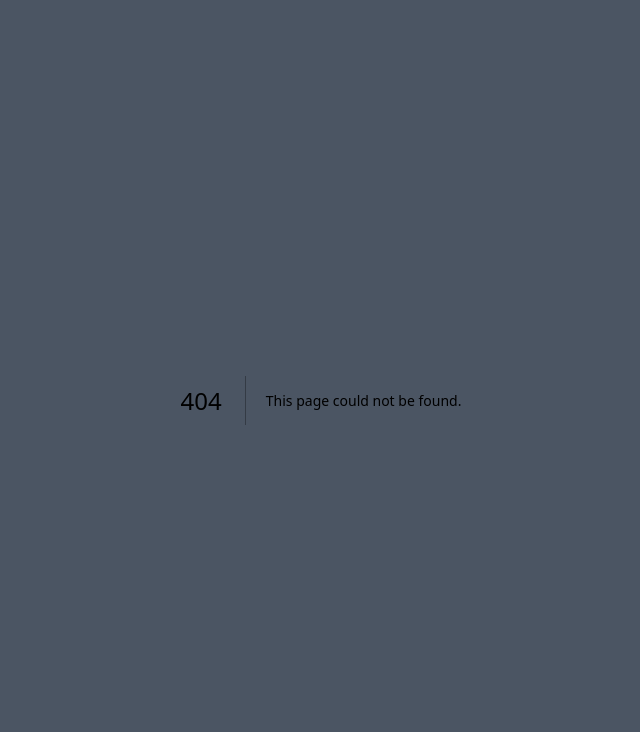
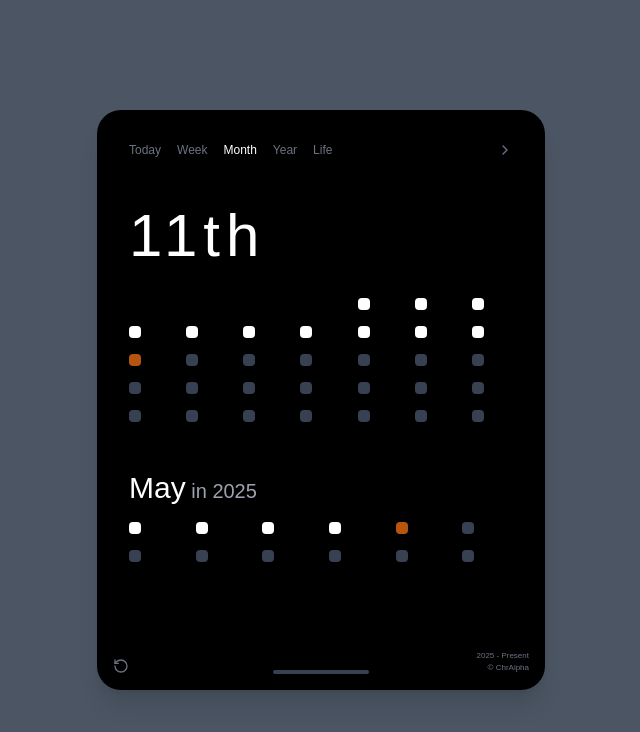
Before and after one commit to ChrAlpha/LifeLog-widget, a Next.js app: page /month in a window 1280 px wide. Before the commit this address had no page. Shown: the top 732 px of the page, without its empty margins (319-959 px from the left). Built offline with nearby package versions, Linux system fonts and the light colour scheme.

Commit message:
feat: MonthPage

```diff
--- /dev/null
+++ b/src/app/month/page.tsx
@@ -0,0 +1,172 @@
+"use client";
+
+import { useState, useEffect } from "react";
+import TimeDisplayContainer from "@/components/ui/TimeDisplayContainer"; // Import the container
+
+// Helper function to get the month name
+const getMonthName = (monthIndex: number): string => {
+    const months = ["January", "February", "March", "April", "May", "June", "July", "August", "September", "October", "November", "December"];
+    return months[monthIndex];
+};
+
+// Helper function to get the number of days in a month
+const getDaysInMonth = (year: number, month: number): number => {
+    return new Date(year, month + 1, 0).getDate();
+};
+
+// Helper function to get the starting day of the week for a month (0 for Sunday, 1 for Monday, etc.)
+const getFirstDayOfMonth = (year: number, month: number): number => {
+    return new Date(year, month, 1).getDay();
+};
+
+export default function MonthPage() {
+    const [selectedTab, setSelectedTab] = useState("Month"); // Set initial tab
+    const tabs = ["Today", "Week", "Month", "Year", "Life"]; // Define tabs
+    const [currentDayOfMonth, setCurrentDayOfMonth] = useState(0);
+    const [currentMonth, setCurrentMonth] = useState(0); // 0-indexed
+    const [currentYear, setCurrentYear] = useState(new Date().getFullYear());
+    const [daysInMonthGridData, setDaysInMonthGridData] = useState<number[]>([]);
+    const [monthsInYearGridData, setMonthsInYearGridData] = useState<number[]>([]);
+    const [totalDaysInCurrentMonth, setTotalDaysInCurrentMonth] = useState(0);
+    const [firstDayIndex, setFirstDayIndex] = useState(0); // Starting day of the week for the month
+
+    const totalMonths = 12;
+
+    useEffect(() => {
+        const updateMonthView = () => {
+            const now = new Date();
+            const dayOfMonth = now.getDate();
+            const monthOfYear = now.getMonth(); // 0-indexed
+            const year = now.getFullYear();
+            const daysInThisMonth = getDaysInMonth(year, monthOfYear);
+            const firstDay = getFirstDayOfMonth(year, monthOfYear);
+
+            setCurrentDayOfMonth(dayOfMonth);
+            setCurrentMonth(monthOfYear);
+            setCurrentYear(year);
+            setTotalDaysInCurrentMonth(daysInThisMonth);
+            setFirstDayIndex(firstDay);
+
+            // Grid data for days in the month
+            const newDaysGridData: number[] = Array(daysInThisMonth).fill(0);
+            for (let i = 0; i < daysInThisMonth; i++) {
+                if (i + 1 < dayOfMonth) {
+                    newDaysGridData[i] = 1; // Past day (white)
+                } else if (i + 1 === dayOfMonth) {
+                    newDaysGridData[i] = 2; // Current day (orange)
+                } else {
+                    newDaysGridData[i] = 0; // Future day (gray)
+                }
+            }
+            setDaysInMonthGridData(newDaysGridData);
+
+            // Grid data for months in the year
+            const newMonthsGridData: number[] = Array(totalMonths).fill(0);
+            for (let i = 0; i < totalMonths; i++) {
+                if (i < monthOfYear) {
+                    newMonthsGridData[i] = 1; // Past month (white)
+                } else if (i === monthOfYear) {
+                    newMonthsGridData[i] = 2; // Current month (orange)
+                } else {
+                    newMonthsGridData[i] = 0; // Future month (gray)
+                }
+            }
+            setMonthsInYearGridData(newMonthsGridData);
+        };
+
+        updateMonthView();
+        // Update once a day, as month/day doesn't change more frequently
+        const intervalId = setInterval(updateMonthView, 24 * 60 * 60 * 1000);
+
+        return () => clearInterval(intervalId);
+    }, []);
+
+    const getDaySuffix = (day: number) => {
+        if (day > 3 && day < 21) return 'th';
+        switch (day % 10) {
+            case 1: return "st";
+            case 2: return "nd";
+            case 3: return "rd";
+            default: return "th";
+        }
+    };
+
+    // For the calendar grid of days
+    const dayGridCols = 7;
+    const dayGridTotalCells = Math.ceil((totalDaysInCurrentMonth + firstDayIndex) / dayGridCols) * dayGridCols;
+
+
+    return (
+        <TimeDisplayContainer
+            selectedTab={selectedTab}
+            setSelectedTab={setSelectedTab}
+            tabs={tabs}
+            hideTimeSpecificElements={true} // Hide time and minute indicators
+        >
+            <div className="mb-8">
+                <h1 className="text-6xl font-light text-white tracking-widest">
+                    {currentDayOfMonth}{getDaySuffix(currentDayOfMonth)}
+                </h1>
+            </div>
+            <div className={`grid grid-cols-7 gap-4 mb-12`}>
+                {/* Empty cells for days before the first day of the month */}
+                {Array.from({ length: firstDayIndex }).map((_, index) => (
+                    <div
+                        key={`empty-start-${index}`}
+                        className="w-3 h-3 rounded-sm bg-transparent" // Or some other placeholder style
+                    />
+                ))}
+                {/* Cells for the days of the month */}
+                {daysInMonthGridData.map((status, index) => (
+                    <div
+                        key={`day-${index}`}
+                        className={`w-3 h-3 rounded-sm ${status === 0
+                            ? "bg-gray-700"
+                            : status === 1
+                                ? "bg-white"
+                                : "bg-orange-500 animate-pulse"
+                            }`}
+                        title={`Day ${index + 1}`}
+                    />
+                ))}
+                {/* Optional: Fill remaining grid cells at the end */}
+                {Array.from({ length: dayGridTotalCells - (totalDaysInCurrentMonth + firstDayIndex) }).map(
+                    (_, index) => (
+                        <div
+                            key={`empty-end-${index}`}
+                            className="w-3 h-3 rounded-sm bg-transparent"
+                        />
+                    ),
+                )}
+            </div>
+
+            <h2 className="text-xl mb-4 text-gray-400">
+                <span className="text-3xl text-white">{getMonthName(currentMonth)}</span> in {currentYear}
+            </h2>
+            {/* Months of the year grid (e.g., 4x3) */}
+            <div className="grid grid-cols-6 gap-4 mb-20"> {/* Adjusted to 6 columns for better fit */}
+                {monthsInYearGridData.map((status, index) => (
+                    <div
+                        key={`month-${index}`}
+                        className={`w-3 h-3 rounded-sm ${status === 0
+                            ? "bg-gray-700"
+                            : status === 1
+                                ? "bg-white"
+                                : "bg-orange-500 animate-pulse"
+                            }`}
+                        title={`${getMonthName(index)}`}
+                    />
+                ))}
+                {/* Optional: Fill remaining grid cells if not a perfect 12 (e.g. if using 4x4 grid) */}
+                {Array.from({ length: (Math.ceil(totalMonths / 6) * 6) - totalMonths }).map(
+                    (_, index) => (
+                        <div
+                            key={`empty-month-${index}`}
+                            className="w-3 h-3 rounded-sm bg-black" // Match container background
+                        />
+                    ),
+                )}
+            </div>
+        </TimeDisplayContainer>
+    );
+}
```
